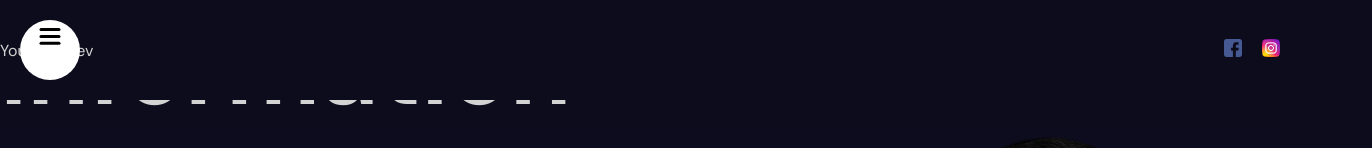
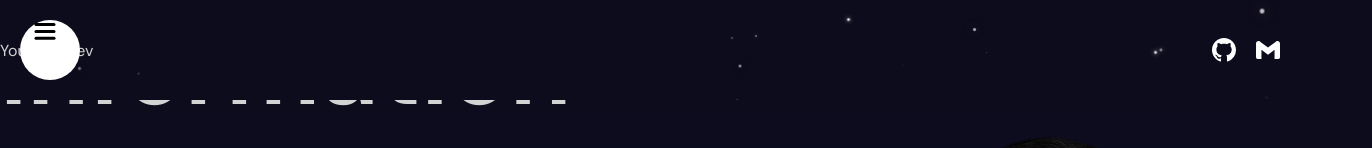
Before and after one commit to SCOTTGeek-dev/animated-portfolio-starter, a React (Vite) app: page / in a window 1280 px wide. Shown: the top 148 px of the page, 1372 px wide, since content can reach past the window. Built offline with nearby package versions, Linux system fonts and the light colour scheme.

Commit message:
feat: add stars background animation and enhance scrollbar styles; update contact form transition timing and navbar social links

```diff
--- a/src/App.jsx
+++ b/src/App.jsx
@@ -5,9 +5,11 @@
 import Services from "./components/services/Services.jsx";
 import Portfolio from "./components/portfolio/Portfolio.jsx";
 import Contact from "./components/contact/Contact.jsx";
+import Stars from "./components/stars/Stars.jsx";
 
 const App = () => {
   return<div>
+    <Stars />
     <section id="Homepage">
     <Navbar />
     <Hero />
--- a/src/app.scss
+++ b/src/app.scss
@@ -13,6 +13,34 @@
 body{
     background-color: #0c0c1d;
     color: lightgray;
+}
+
+/* Personnalisation de la scrollbar */
+::-webkit-scrollbar {
+    width: 12px;
+}
+
+::-webkit-scrollbar-track {
+    background: linear-gradient(180deg, #0c0c1d, #111132);
+    border-radius: 10px;
+}
+
+::-webkit-scrollbar-thumb {
+    background: linear-gradient(180deg, orange, #ff6b35);
+    border-radius: 10px;
+    border: 2px solid #0c0c1d;
+    transition: all 0.3s ease;
+}
+
+::-webkit-scrollbar-thumb:hover {
+    background: linear-gradient(180deg, #ff6b35, orange);
+    box-shadow: 0 0 10px rgba(255, 107, 53, 0.5);
+}
+
+/* Pour Firefox */
+* {
+    scrollbar-width: thin;
+    scrollbar-color: orange #0c0c1d;
 }
 
 a {
--- a/src/components/contact/Contact.jsx
+++ b/src/components/contact/Contact.jsx
@@ -75,7 +75,7 @@
                 ref={formRef}
                 initial={{opacity:0}}
                 whileInView={{opacity:1}}
-                transition={{delay:4, duration:1}}
+                transition={{delay:2, duration:0.5}}
                 >
                     <input type="text" required placeholder="Name" />
                     <input type="email" required placeholder="Email" />
--- a/src/components/contact/contact.scss
+++ b/src/components/contact/contact.scss
@@ -24,11 +24,59 @@
     }
     .formContainer{
         flex:1;
+        position: relative;
 
         .phoneSvg{
             stroke: orange;
             position: absolute;
             margin: auto;
+            animation: phoneCall 2s ease-in-out infinite;
+
+            @keyframes phoneCall {
+                0%, 100% {
+                    transform: scale(1) rotate(0deg);
+                }
+                25% {
+                    transform: scale(1.05) rotate(-5deg);
+                }
+                50% {
+                    transform: scale(1.1) rotate(5deg);
+                }
+                75% {
+                    transform: scale(1.05) rotate(-5deg);
+                }
+            }
+
+            /* Animation des ondes de chargement (appel) */
+            &::before,
+            &::after {
+                content: '';
+                position: absolute;
+                top: 50%;
+                left: 50%;
+                transform: translate(-50%, -50%);
+                width: 100%;
+                height: 100%;
+                border: 2px solid orange;
+                border-radius: 50%;
+                opacity: 0;
+                animation: callWaves 2s ease-out infinite;
+            }
+
+            &::after {
+                animation-delay: 1s;
+            }
+
+            @keyframes callWaves {
+                0% {
+                    transform: translate(-50%, -50%) scale(0.8);
+                    opacity: 0.8;
+                }
+                100% {
+                    transform: translate(-50%, -50%) scale(1.8);
+                    opacity: 0;
+                }
+            }
         }
 
         form{
--- a/src/components/navbar/Navbar.jsx
+++ b/src/components/navbar/Navbar.jsx
@@ -16,12 +16,16 @@
             Youness Dev
             </motion.span>
         <div className="social">
-            <a href="#">
-                <img src="/facebook.png" alt="Facebook" />
-                </a>
-            <a href="#">
-                <img src="/instagram.png" alt="Instagram"/>
-                </a>
+            <a href="https://github.com/SCOTTGeek-dev" target="_blank" rel="noopener noreferrer" title="GitHub">
+                <svg width="24" height="24" viewBox="0 0 24 24" fill="white" xmlns="http://www.w3.org/2000/svg">
+                  <path d="M12 0C5.37 0 0 5.37 0 12c0 5.31 3.435 9.795 8.205 11.385.6.105.825-.255.825-.57 0-.285-.015-1.23-.015-2.235-3.015.555-3.795-.735-4.035-1.41-.135-.345-.72-1.41-1.23-1.695-.42-.225-1.02-.78-.015-.795.945-.015 1.62.87 1.845 1.23 1.08 1.815 2.805 1.305 3.495.99.105-.78.42-1.305.765-1.605-2.67-.3-5.46-1.335-5.46-5.925 0-1.305.465-2.385 1.23-3.225-.12-.3-.54-1.53.12-3.18 0 0 1.005-.315 3.3 1.23.96-.27 1.98-.405 3-.405s2.04.135 3 .405c2.295-1.56 3.3-1.23 3.3-1.23.66 1.65.24 2.88.12 3.18.765.84 1.23 1.905 1.23 3.225 0 4.605-2.805 5.625-5.475 5.925.435.375.81 1.095.81 2.22 0 1.605-.015 2.895-.015 3.3 0 .315.225.69.825.57A12.02 12.02 0 0024 12c0-6.63-5.37-12-12-12z"/>
+                </svg>
+            </a>
+            <a href="mailto:ham.youness@gmail.com" title="Gmail">
+                <svg width="24" height="24" viewBox="0 0 24 24" fill="white" xmlns="http://www.w3.org/2000/svg">
+                  <path d="M24 5.457v13.909c0 .904-.732 1.636-1.636 1.636h-3.819V11.73L12 16.64l-6.545-4.91v9.273H1.636A1.636 1.636 0 0 1 0 19.366V5.457c0-2.023 2.309-3.178 3.927-1.964L5.455 4.64 12 9.548l6.545-4.91 1.528-1.145C21.69 2.28 24 3.434 24 5.457z"/>
+                </svg>
+            </a>
       </div>
     </div>
 </div>
--- a/src/components/navbar/navbar.scss
+++ b/src/components/navbar/navbar.scss
@@ -18,11 +18,42 @@
 .social{
     display: flex;
     gap: 20px;
+
+    a {
+        display: flex;
+        align-items: center;
+        justify-content: center;
+        transition: transform 0.3s ease;
+
+        &:hover {
+            transform: scale(1.2);
+        }
+
+        svg {
+            width: 24px;
+            height: 24px;
+            fill: white;
+            transition: all 0.3s ease;
+        }
+
+        &:hover svg {
+            fill: orange;
+            filter: drop-shadow(0 0 8px rgba(255, 165, 0, 0.6));
+        }
+    }
 }
 
 img{
-    width: 18px;
-    height: 18px;
+    width: 24px;
+    height: 24px;
+    object-fit: contain;
+    filter: brightness(1) invert(1);
+    opacity: 0.9;
+    transition: opacity 0.3s ease;
+
+    &:hover {
+        opacity: 1;
+    }
 }
 
 }
--- a/src/components/sidebar/sidebar.scss
+++ b/src/components/sidebar/sidebar.scss
@@ -35,14 +35,19 @@
 button{
     z-index: 999;
     position: fixed;
-    width: 50px;
-    height: 50px;
+    width: 40px;
+    height: 40px;
     border-radius: 50%;
     top: 15px;
     left: 25px;
     background-color: transparent;
     border: none;
     cursor: pointer;
+    transition: all 0.3s ease;
+
+    &:hover {
+        transform: scale(1.1);
+    }
 }
 
 }
--- /dev/null
+++ b/src/components/stars/Stars.jsx
@@ -0,0 +1,52 @@
+import { useEffect, useRef } from "react";
+import "./stars.scss";
+
+const Stars = () => {
+  const starsRef = useRef(null);
+
+  useEffect(() => {
+    const createStar = () => {
+      const star = document.createElement("div");
+      star.className = "star";
+
+      // Position aléatoire
+      const x = Math.random() * 100;
+      const y = Math.random() * 100;
+      star.style.left = `${x}%`;
+      star.style.top = `${y}%`;
+
+      // Taille aléatoire
+      const size = Math.random() * 3 + 1;
+      star.style.width = `${size}px`;
+      star.style.height = `${size}px`;
+
+      // Durée d'animation aléatoire
+      const duration = Math.random() * 3 + 2;
+      star.style.animationDuration = `${duration}s`;
+
+      // Délai aléatoire
+      const delay = Math.random() * 2;
+      star.style.animationDelay = `${delay}s`;
+
+      if (starsRef.current) {
+        starsRef.current.appendChild(star);
+      }
+    };
+
+    // Créer 100 étoiles
+    for (let i = 0; i < 100; i++) {
+      createStar();
+    }
+
+    // Cleanup
+    return () => {
+      if (starsRef.current) {
+        starsRef.current.innerHTML = "";
+      }
+    };
+  }, []);
+
+  return <div className="stars-container" ref={starsRef}></div>;
+};
+
+export default Stars;
--- /dev/null
+++ b/src/components/stars/stars.scss
@@ -0,0 +1,68 @@
+.stars-container {
+    position: fixed;
+    top: 0;
+    left: 0;
+    width: 100%;
+    height: 100%;
+    overflow: hidden;
+    z-index: 0;
+    pointer-events: none;
+}
+
+.star {
+    position: absolute;
+    background: white;
+    border-radius: 50%;
+    opacity: 0;
+    animation: twinkle linear infinite;
+    box-shadow: 0 0 6px rgba(255, 255, 255, 0.8);
+}
+
+@keyframes twinkle {
+    0%, 100% {
+        opacity: 0;
+        transform: scale(0.5);
+    }
+    50% {
+        opacity: 1;
+        transform: scale(1);
+    }
+}
+
+/* Animation pour les étoiles filantes occasionnelles */
+.star:nth-child(7n) {
+    animation: shootingStar 3s ease-in-out infinite;
+}
+
+@keyframes shootingStar {
+    0% {
+        transform: translateX(0) translateY(0);
+        opacity: 1;
+    }
+    70% {
+        opacity: 1;
+    }
+    100% {
+        transform: translateX(-100px) translateY(100px);
+        opacity: 0;
+    }
+}
+
+/* Effet scintillement plus intense pour certaines étoiles */
+.star:nth-child(3n) {
+    box-shadow: 0 0 10px rgba(255, 165, 0, 0.6);
+    animation: twinkleOrange linear infinite;
+}
+
+@keyframes twinkleOrange {
+    0%, 100% {
+        opacity: 0;
+        transform: scale(0.5);
+        box-shadow: 0 0 5px rgba(255, 165, 0, 0.3);
+    }
+    50% {
+        opacity: 0.8;
+        transform: scale(1.2);
+        box-shadow: 0 0 15px rgba(255, 165, 0, 0.8);
+    }
+}
```
